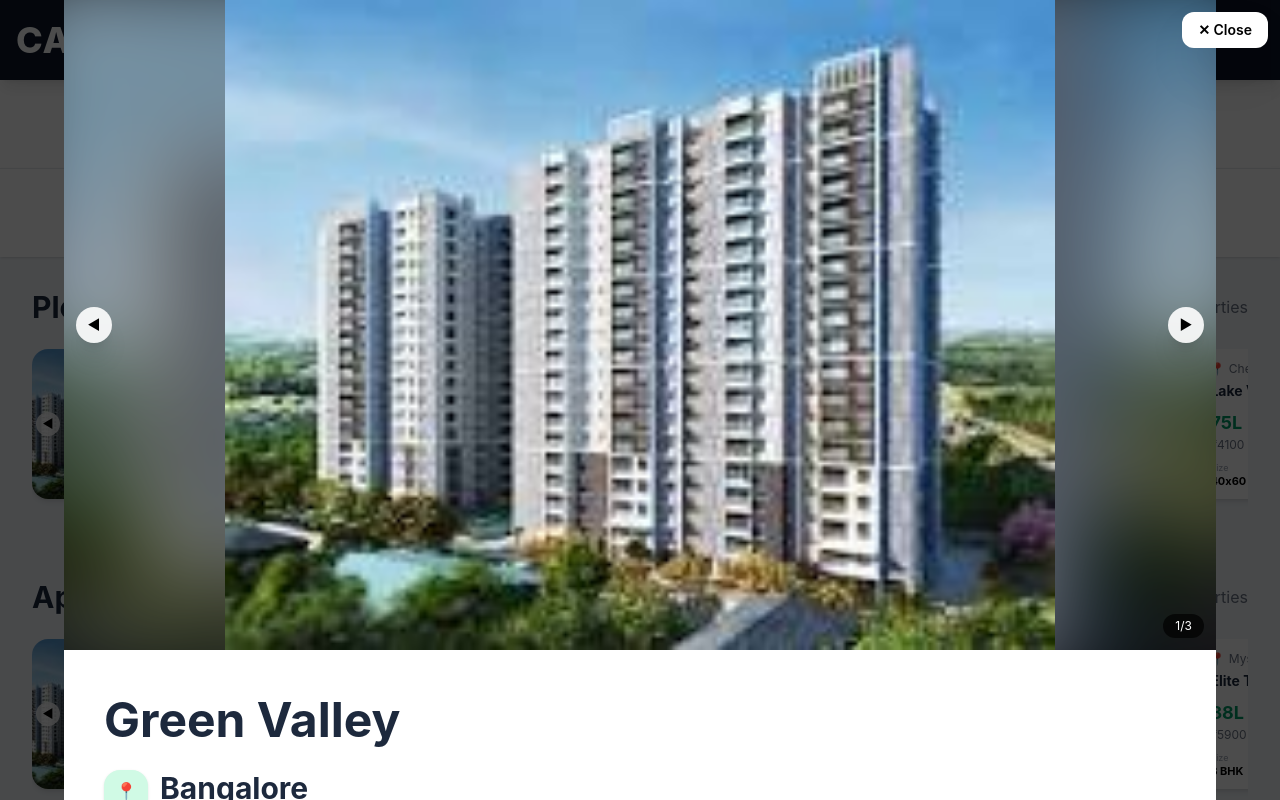
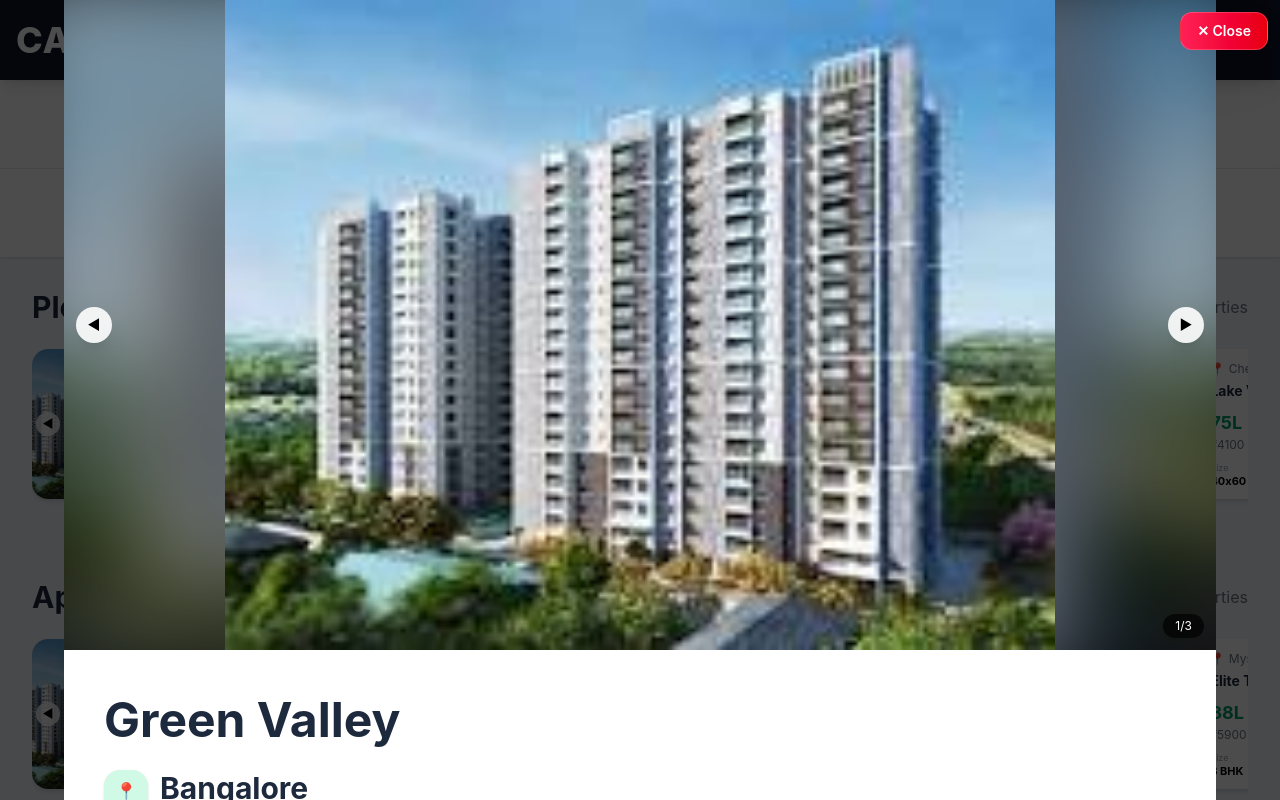
Before and after one commit to TejasAN2818/capital-acres, a React (Vite) app: page / in a window 1280 px wide. Both pictures are taken after a click on the element 192 px from the left and 424 px from the top of the page. Shown: the top 800 px of the page. Built offline with nearby package versions, Linux system fonts and the light colour scheme.

Commit message:
details page issued resoleved

```diff
--- a/src/components/PropertyDetailModal.jsx
+++ b/src/components/PropertyDetailModal.jsx
@@ -46,13 +46,24 @@ export default function PropertyDetailModal({
     top-3
     right-3
     z-50
-            bg-white
+    bg-gradient-to-r
+    from-rose-500
+    to-red-600
+    hover:from-rose-600
+    hover:to-red-700
+    text-white
     shadow-2xl
     px-4
     py-2
     rounded-xl
     text-sm
     font-semibold
+    border
+    border-white/20
+    backdrop-blur-md
+    transition
+    duration-300
+    hover:scale-105
   "
         >
           ✕ Close
@@ -477,7 +488,7 @@ export default function PropertyDetailModal({
                 <div>
 
                   <p className="text-[11px] text-gray-400 uppercase font-semibold">
-                    Bank Loans
+                    Bank Loan
                   </p>
 
                   <p className="text-[13px] leading-6 text-slate-700 mt-1">
```
Lines whose indentation alone changed are shown as unchanged.
